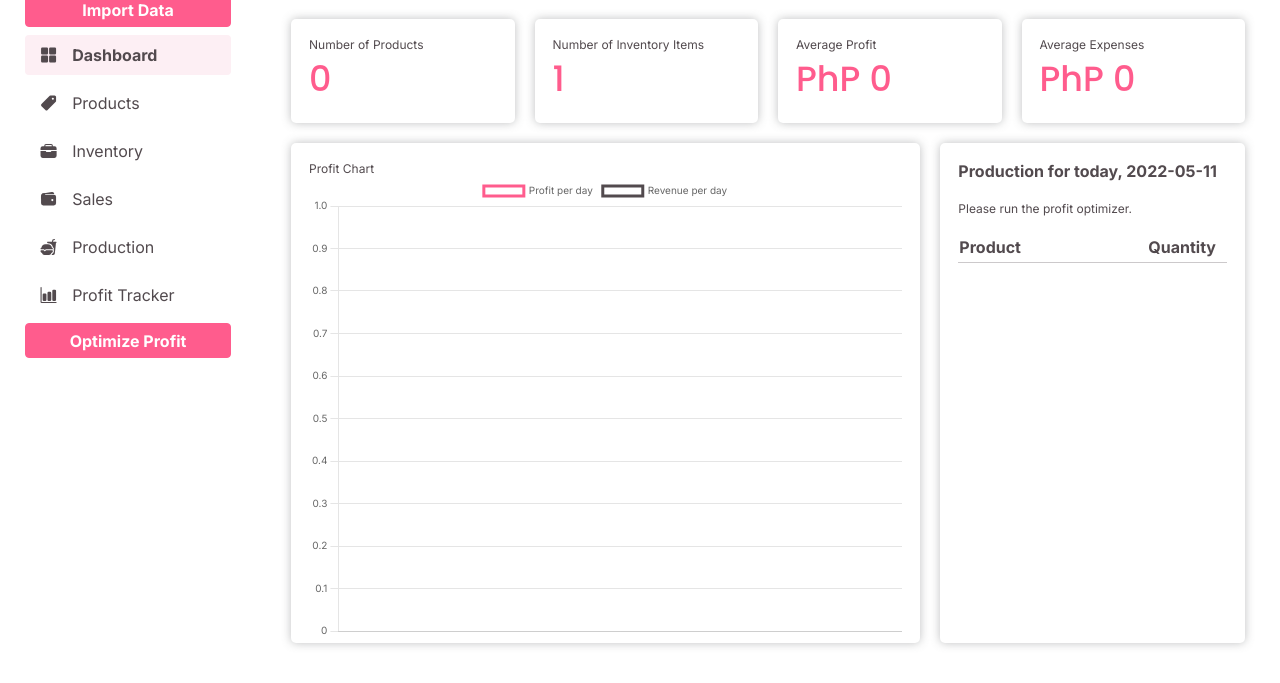
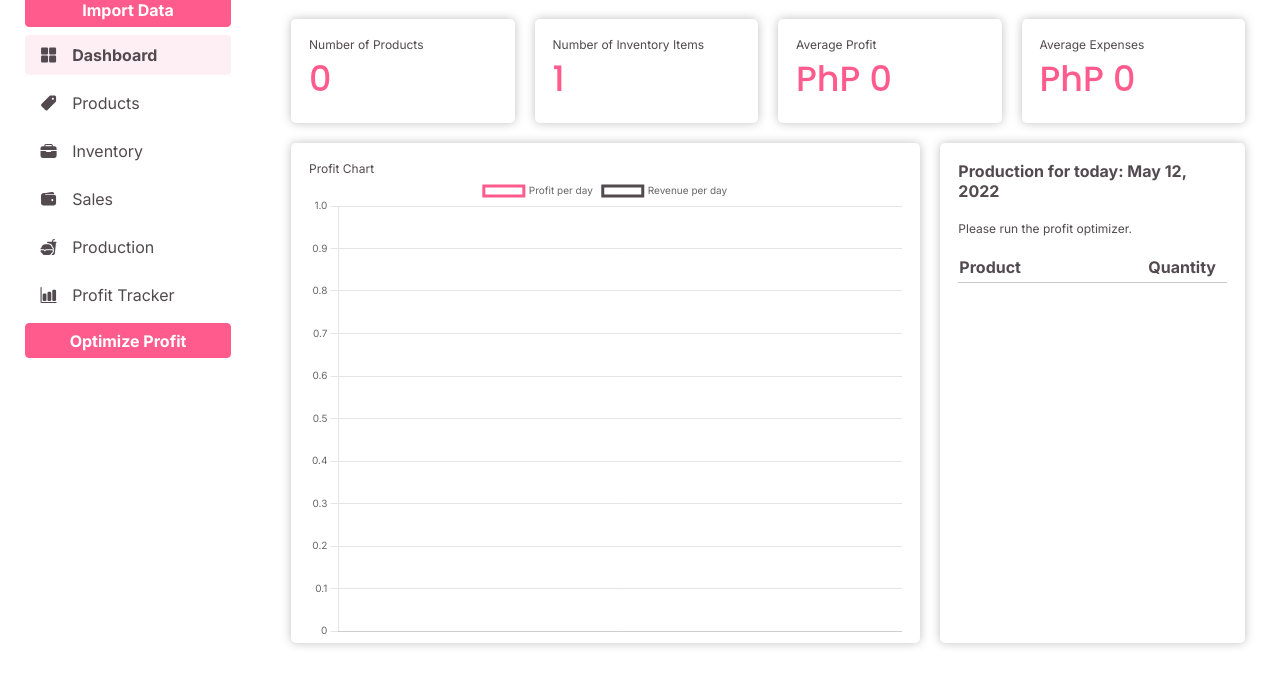
Before and after one commit to ProfitMaximizationTool/Profit-Maximization-Tool, a Django app: page /dashboard/ in a window 1280 px wide. Shown: the part 172-855 px from the top of the page. Run offline with Django 4.2, Linux system fonts and the light colour scheme; a user stored in the database is signed in; tables that the repository leaves empty hold one stand-in row (values such as "Sample post"); grey boxes marked "Sample" are stand-in pictures; data that the repository does not hold is empty; some libraries are stand-ins or nearby versions.

Commit message:
Changed date format, added hover effects to blocks

```diff
--- a/ProfitMaximizationTool/profitmaximizer/templates/dashboard.html
+++ b/ProfitMaximizationTool/profitmaximizer/templates/dashboard.html
@@ -127,7 +127,7 @@
         <div class="one-third block default-font">
             <a class="dashboard-link btn" href="/dashboard/production/">
                 <div class="block-inner">
-                    <div class="default-font small-font left-text dark-font bold">Production for today, {{ today|safe }}</div>
+                    <div class="default-font small-font left-text dark-font bold">Production for today: {% now "N j, Y" %}</div>
                     <br>
                     <div class="default-font xsmall-font left-text dark-font">{{ production_status|safe }}</div>
                     <br>
```
